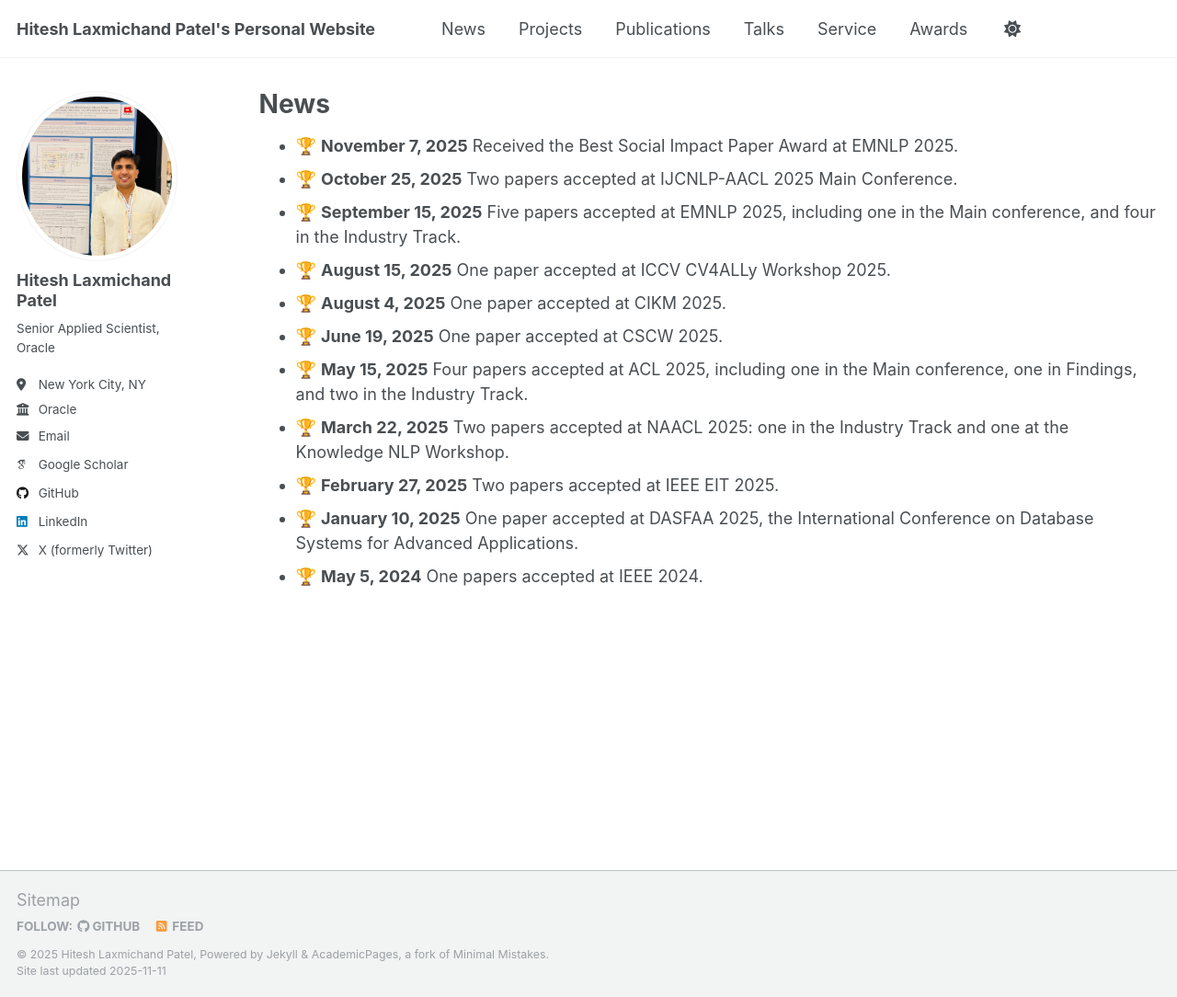
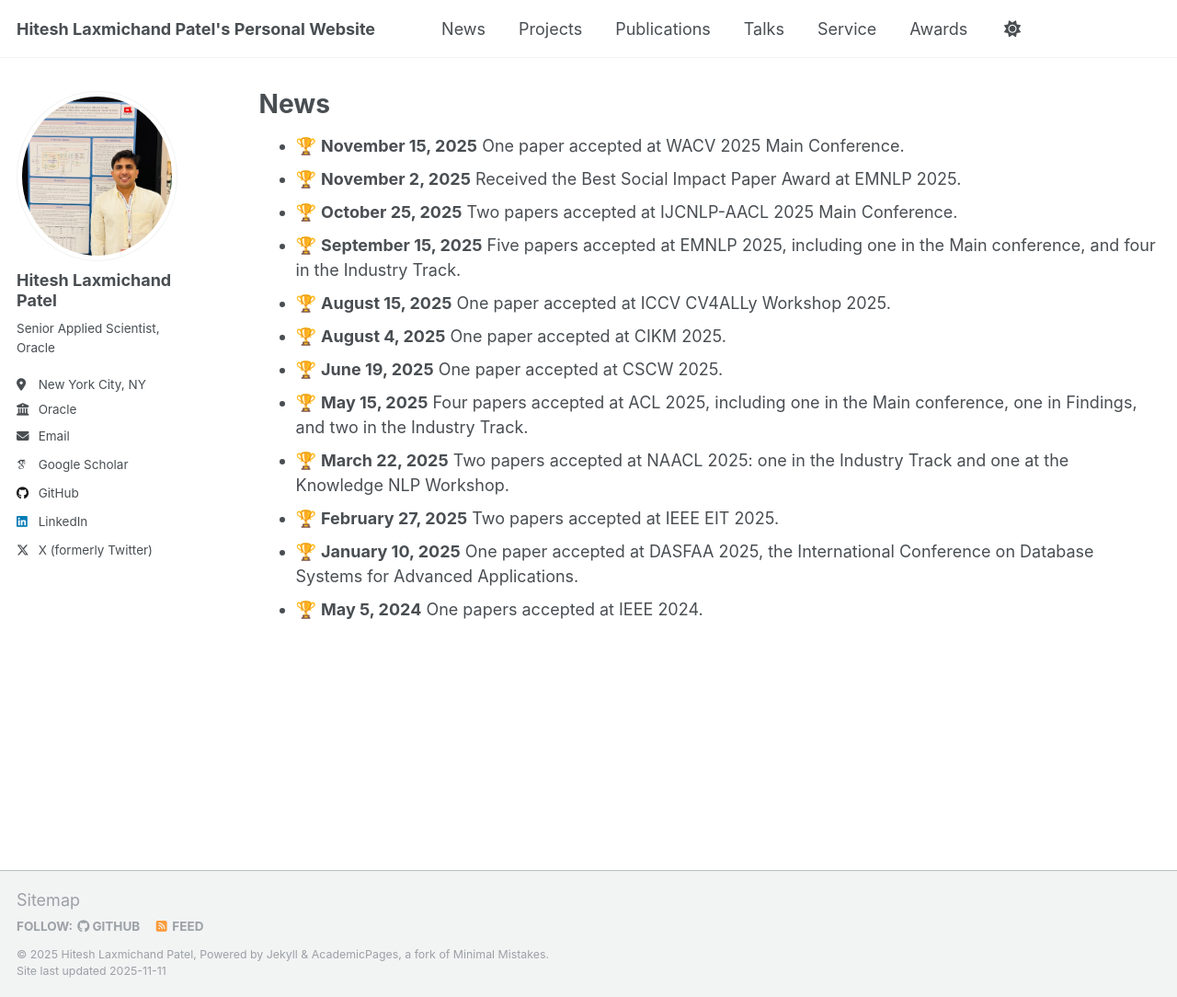
Before and after one commit to HITESHLPATEL/hiteshlpatel.github.io, a Jekyll site: the page built from _pages/news.md, in a window 1280 px wide and 1084 px high. Shown: the whole window at 92% size. Built offline with Jekyll 4.4.1, drawn with Linux system fonts in a browser that asks for light colours; some web fonts are replaced.

Commit message:
Add new award and paper acceptance updates

```diff
--- a/_pages/news.md
+++ b/_pages/news.md
@@ -4,7 +4,8 @@ title: "News"
 permalink: /news/
 author_profile: true
 ---
-- 🏆 __November 7, 2025__ Received the Best Social Impact Paper Award at EMNLP 2025.
+- 🏆 __November 15, 2025__ One paper accepted at WACV 2025 Main Conference.
+- 🏆 __November 2, 2025__ Received the Best Social Impact Paper Award at EMNLP 2025.
 - 🏆 __October 25, 2025__ Two papers accepted at IJCNLP-AACL 2025 Main Conference.
 - 🏆 __September 15, 2025__ Five papers accepted at EMNLP 2025, including one in the Main conference, and four in the Industry Track.
 - 🏆 __August 15, 2025__ One paper accepted at ICCV CV4ALLy Workshop 2025.
```
